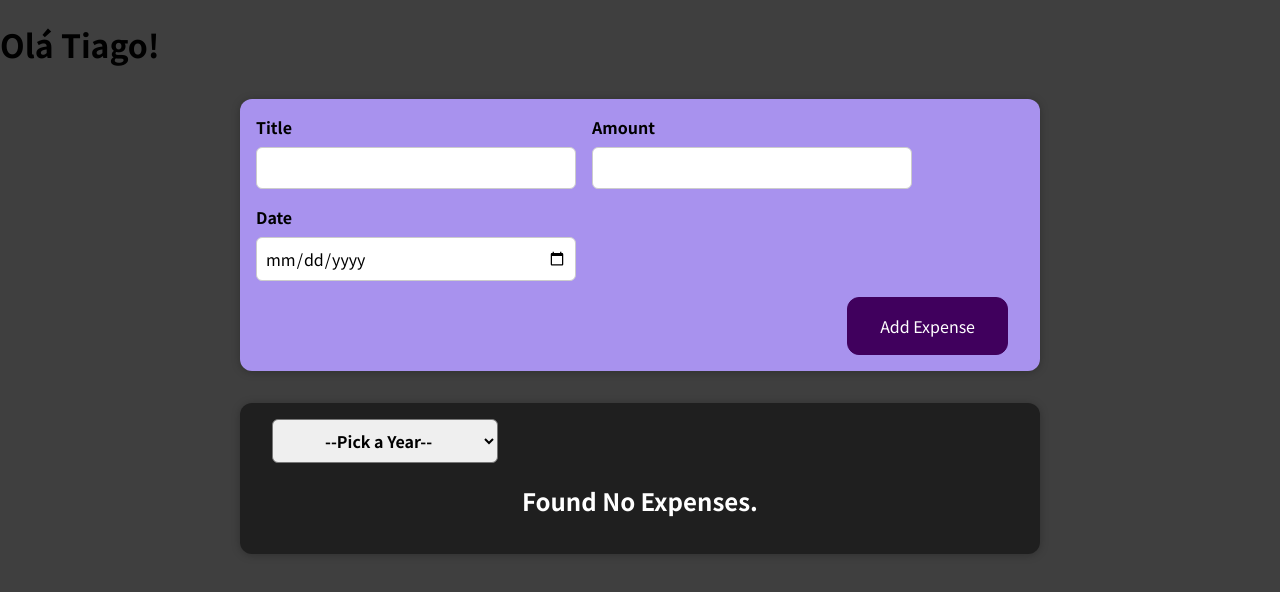
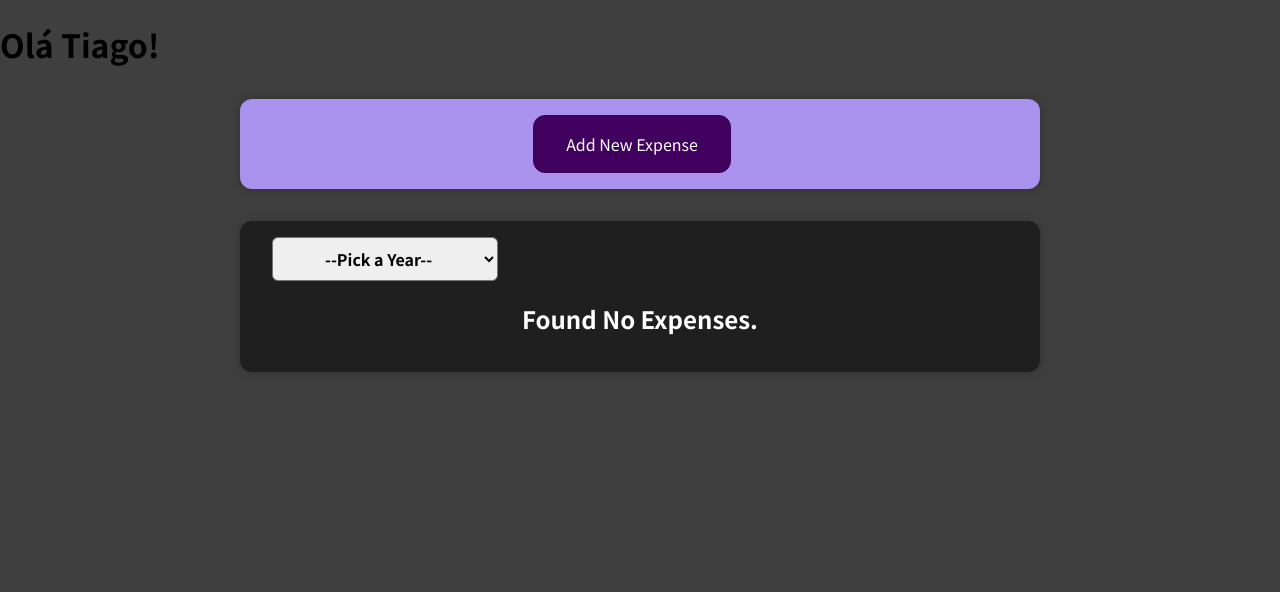
Before and after one commit to Shamoleambo/academind-react-complete-guide, a React (Create React App) app: page / in a window 1280 px wide. Shown: the top 592 px of the page. Built offline with nearby package versions, Linux system fonts and the light colour scheme.

Commit message:
refactor NewExpense to have a button that controls the form display

```diff
--- a/src/components/NewExpense/NewExpense.js
+++ b/src/components/NewExpense/NewExpense.js
@@ -1,14 +1,27 @@
+import { useState } from 'react'
 import ExpenseForm from './ExpenseForm'
 import './NewExpense.css'
 
 const NewExpense = props => {
+  const [newExpenseForm, setNewExpenseForm] = useState(false)
+
   const saveExpenseDataHandler = inputExpenseData => {
     const expenseData = { ...inputExpenseData, id: Math.random().toString() }
     props.onAddExpense(expenseData)
   }
+  const displayForm = () => {
+    setNewExpenseForm(prevState => !prevState)
+  }
   return (
     <div className='new-expense'>
-      <ExpenseForm onSaveExpenseData={saveExpenseDataHandler} />
+      {newExpenseForm ? (
+        <ExpenseForm
+          onSaveExpenseData={saveExpenseDataHandler}
+          closeNewExpenseForm={displayForm}
+        />
+      ) : (
+        <button onClick={displayForm}>Add New Expense</button>
+      )}
     </div>
   )
 }
```
